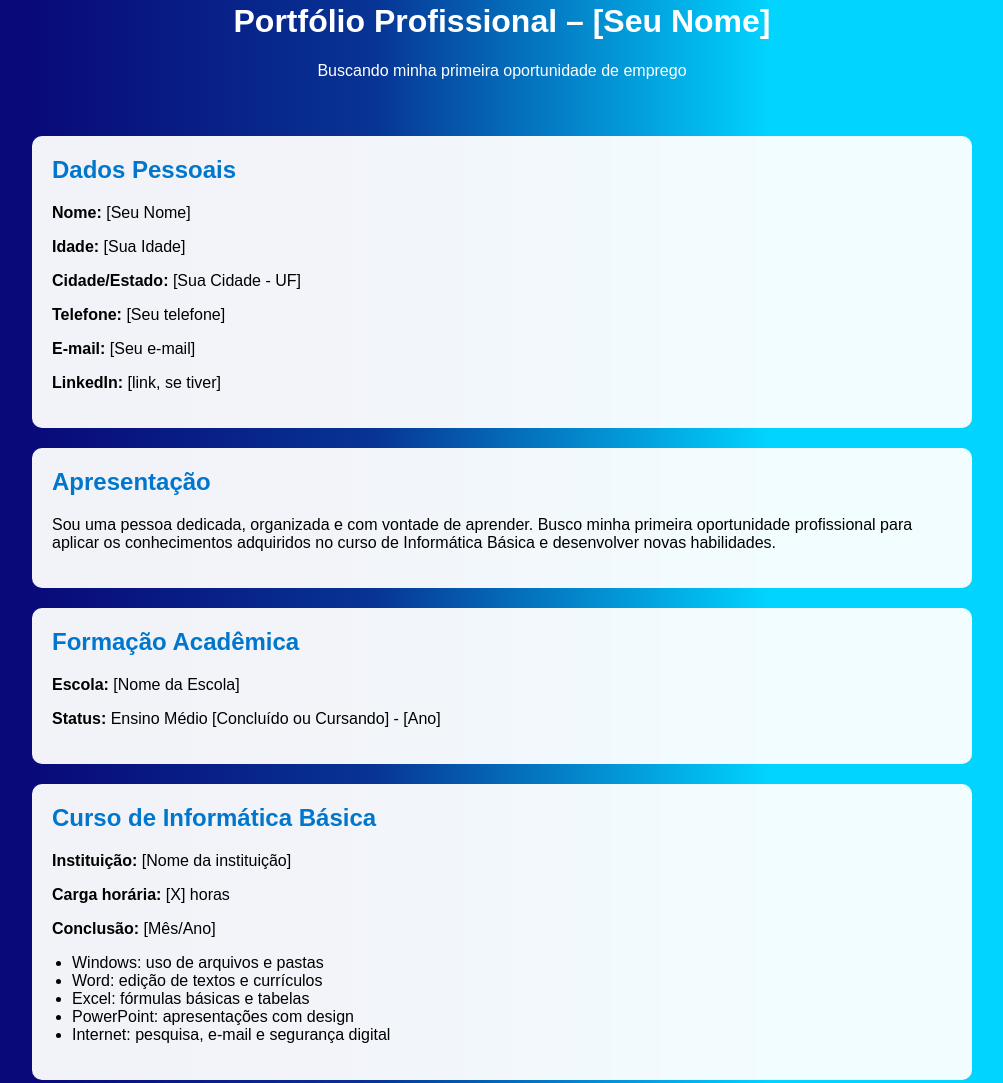
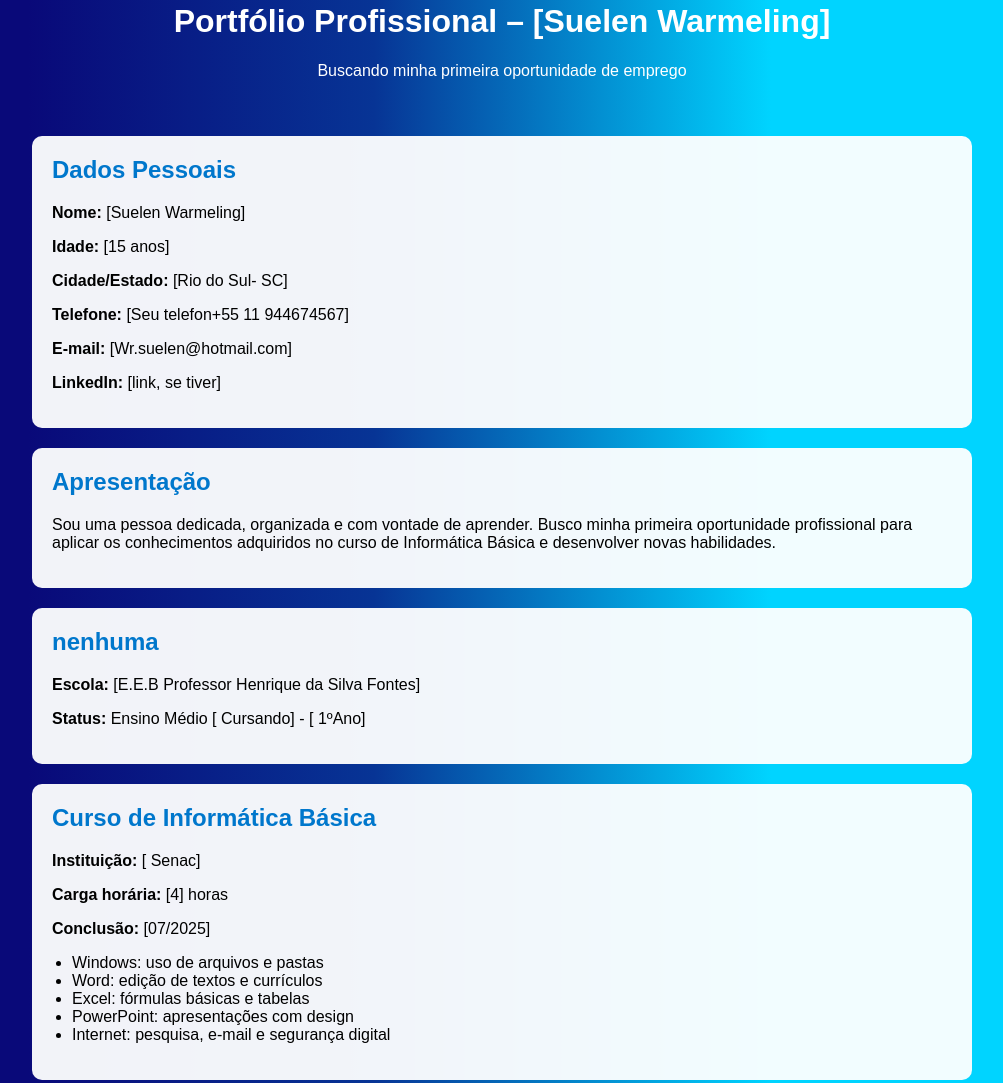
Before and after one commit to suelenwarmeling/sitesenac, a plain HTML site: page portfolio.html in a window 1280 px wide. Shown: the part 98-1181 px from the top of the page, without its empty margins (138-1141 px from the left). Drawn offline with Linux system fonts and the light colour scheme.

Commit message:
Update portfolio.html

```diff
--- a/portfolio.html
+++ b/portfolio.html
@@ -192,7 +192,7 @@
 
   <header>
 
-    <h1>Portfólio Profissional – [Seu Nome]</h1>
+    <h1>Portfólio Profissional – [Suelen Warmeling]</h1>
 
     <p>Buscando minha primeira oportunidade de emprego</p>
 
@@ -204,15 +204,15 @@
 
     <h2>Dados Pessoais</h2>
 
-    <p><strong>Nome:</strong> [Seu Nome]</p>
+    <p><strong>Nome:</strong> [Suelen Warmeling]</p>
 
-    <p><strong>Idade:</strong> [Sua Idade]</p>
+    <p><strong>Idade:</strong> [15 anos]</p>
 
-    <p><strong>Cidade/Estado:</strong> [Sua Cidade - UF]</p>
+    <p><strong>Cidade/Estado:</strong> [Rio do Sul- SC]</p>
 
-    <p><strong>Telefone:</strong> [Seu telefone]</p>
+    <p><strong>Telefone:</strong> [Seu telefon+55 11 944674567]</p>
 
-    <p><strong>E-mail:</strong> [Seu e-mail]</p>
+    <p><strong>E-mail:</strong> [Wr.suelen@hotmail.com]</p>
 
     <p><strong>LinkedIn:</strong> [link, se tiver]</p>
 
@@ -232,11 +232,11 @@
 
   <section id="formacao">
 
-    <h2>Formação Acadêmica</h2>
+    <h2>nenhuma</h2>
 
-    <p><strong>Escola:</strong> [Nome da Escola]</p>
+    <p><strong>Escola:</strong> [E.E.B Professor Henrique da Silva Fontes]</p>
 
-    <p><strong>Status:</strong> Ensino Médio [Concluído ou Cursando] - [Ano]</p>
+    <p><strong>Status:</strong> Ensino Médio [ Cursando] - [ 1ºAno]</p>
 
   </section>
 
@@ -246,11 +246,11 @@
 
     <h2>Curso de Informática Básica</h2>
 
-    <p><strong>Instituição:</strong> [Nome da instituição]</p>
+    <p><strong>Instituição:</strong> [ Senac]</p>
 
-    <p><strong>Carga horária:</strong> [X] horas</p>
+    <p><strong>Carga horária:</strong> [4] horas</p>
 
-    <p><strong>Conclusão:</strong> [Mês/Ano]</p>
+    <p><strong>Conclusão:</strong> [07/2025]</p>
 
     <ul>
 
@@ -350,9 +350,9 @@
 
   <footer>
 
-    <p>&copy; 2025 [Seu Nome] • Todos os direitos reservados</p>
+    <p>&copy; 2025 [Suelen warmeling] • Todos os direitos reservados</p>
 
-    <p>Desenvolvido com HTML e CSS • Contato: <a href="mailto:[SeuEmail]">[SeuEmail]</a></p>
+    <p>Desenvolvido com HTML e CSS • Contato: <a href="mailto:[wr.suelen@hotmail.com]">[wr.suelen@hotmail.com]</a></p>
 
   </footer>
 
```
